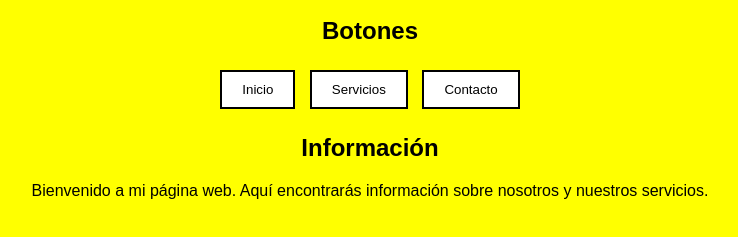
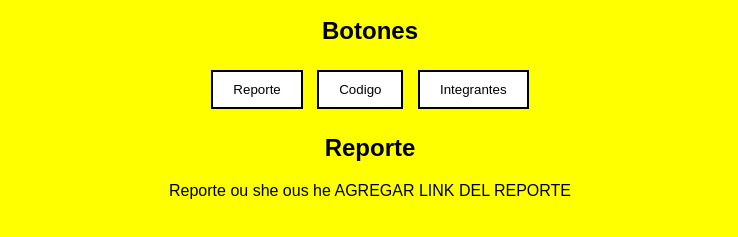
Before and after one commit to DanielRB-2005/Proyecto_Arquitectura, a plain HTML site: page index.html in a window 1280 px wide. Shown: the part 51-288 px from the top of the page, without its empty margins (270-1008 px from the left). Drawn offline with Linux system fonts and the light colour scheme.

Commit message:
Update index.html

```diff
--- a/index.html
+++ b/index.html
@@ -1,4 +1,5 @@
-
+<!-- PEDIRLE A LA IA QUE ARREGLE LA INTERFAZ QUE ESTA HORRIBLE -->
+<!-- CAMBIAR COLORES QUE ME QUEMAN LOS OJOS-->
 <!DOCTYPE html>
 <html lang="es">
 <head>
@@ -38,34 +39,36 @@
         <h2>Botones</h2>
 
         <button onclick="mostrarPagina('inicio')">
-            Inicio
+            Reporte
         </button>
 
         <button onclick="mostrarPagina('servicios')">
-            Servicios
+            Codigo
         </button>
 
         <button onclick="mostrarPagina('contacto')">
-            Contacto
+            Integrantes
         </button>
 
-        <h2>Información</h2>
+        <h2>Reporte</h2>
 
         <p>
-            Bienvenido a mi página web.
-            Aquí encontrarás información sobre nosotros
-            y nuestros servicios.
+         Reporte
+            ou she ous he
+            AGREGAR LINK DEL REPORTE
         </p>
     </section>
 
     <!-- PAGINA DE SERVICIOS -->
     <section id="servicios" style="display:none;">
 
-        <h1>Nuestros Servicios</h1>
+        <h1>Codigo</h1>
 
         <p>
-            Ofrecemos diferentes servicios para nuestros clientes.
-            Nuestro objetivo es brindar atención de calidad.
+            EL CODIGO
+            AGREGAR
+            PREGUNTAR SI AGREGAR ENLACE O INCLUIR CODIGO EN
+            GIT AQUICON ESTE SIONO
         </p>
 
         <button onclick="mostrarPagina('inicio')">
@@ -77,10 +80,10 @@
     <!-- PAGINA DE CONTACTO -->
     <section id="contacto" style="display:none;">
 
-        <h1>Contáctanos</h1>
+        <h1>Integrantes</h1>
 
-        <p>Correo: ejemplo@correo.com</p>
-        <p>Teléfono: 1234567890</p>
+        <p>OUSHESHIEHSIHSHIEHIE</p>
+        <p>PAPSPAPSPASLLFALFLSALASFA</p>
 
         <button onclick="mostrarPagina('inicio')">
             Regresar al menú
```
